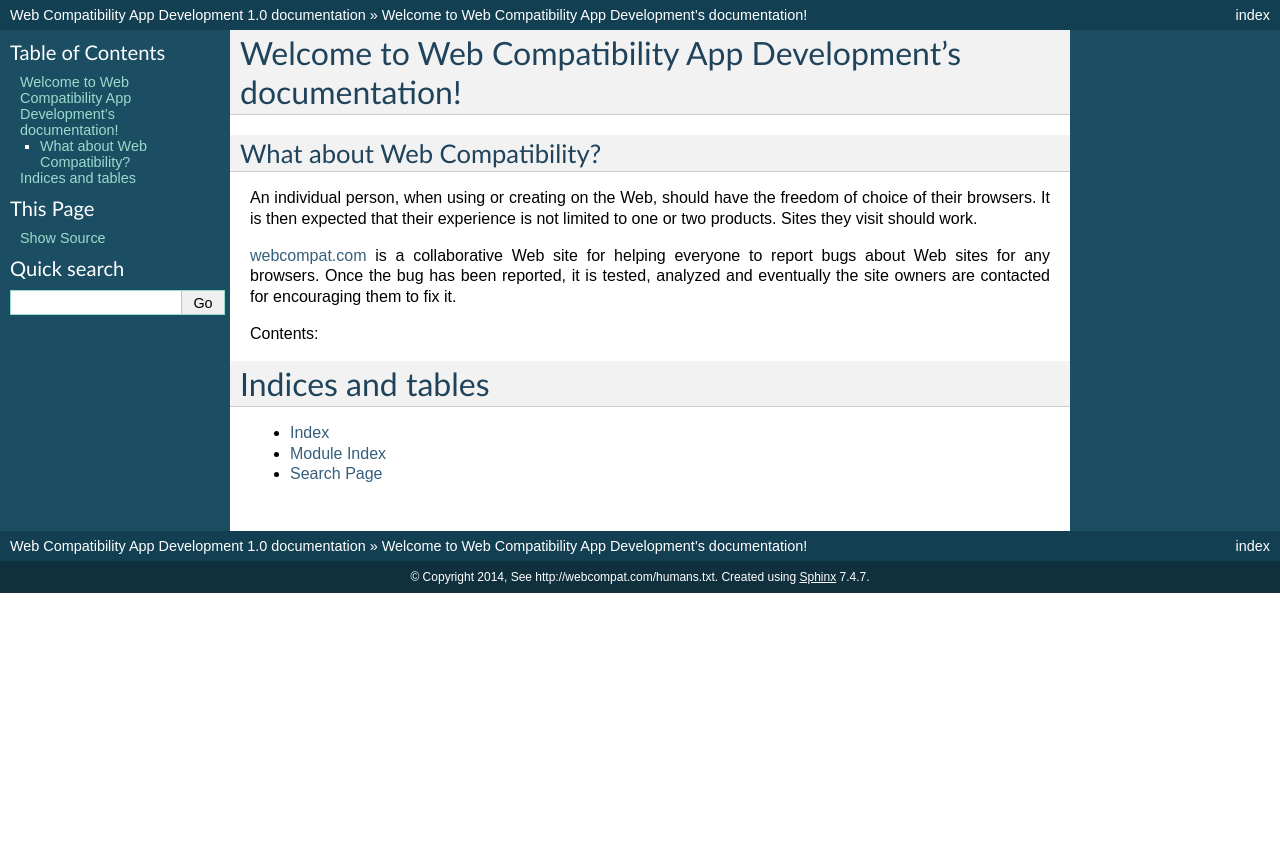
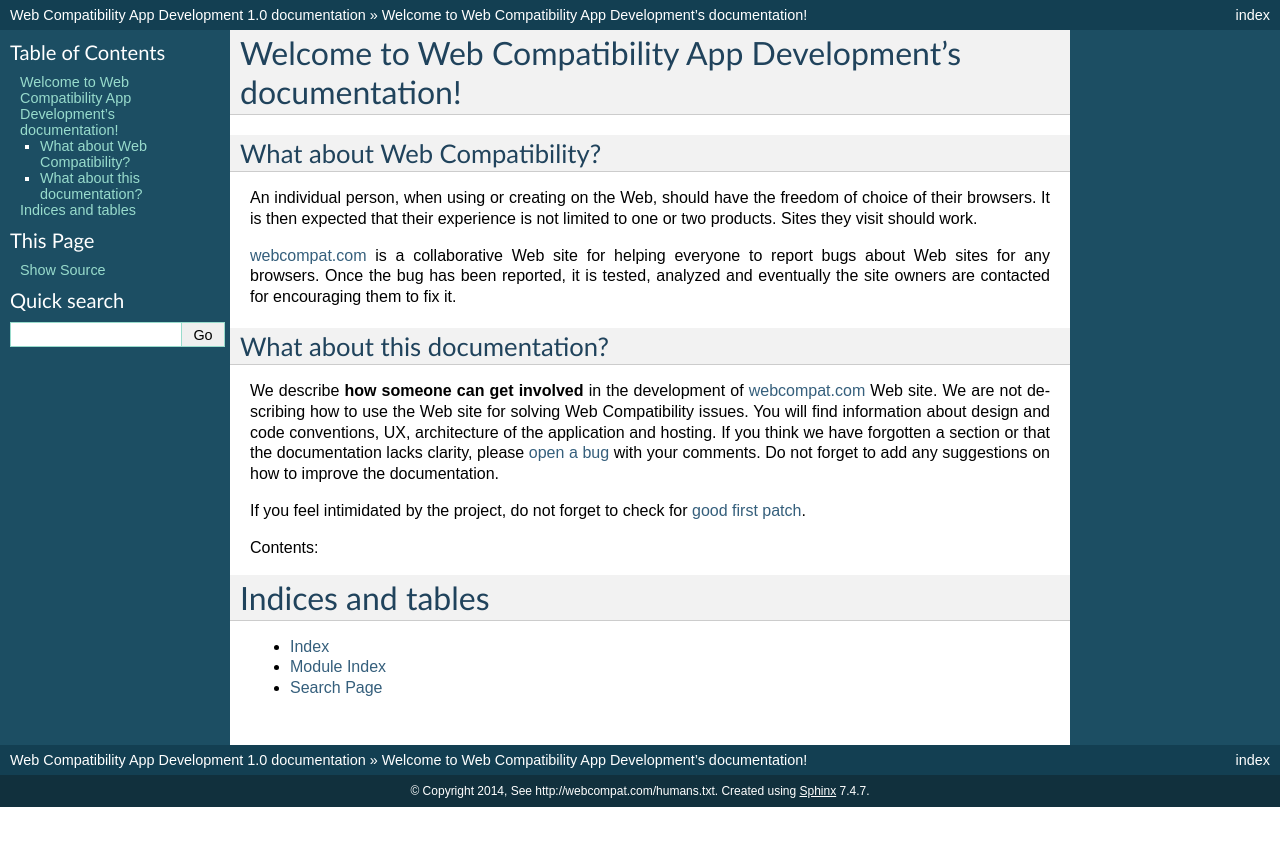
Before and after one commit to webcompat/webcompat.com, a Sphinx documentation site: the page built from docs/source/index.rst, in a window 1280 px wide. Shown: the top 846 px of the page. Built offline with Sphinx 7.4.7, drawn with Linux system fonts in a browser that asks for light colours.

Commit message:
what is this documentation about?

```diff
--- a/docs/source/index.rst
+++ b/docs/source/index.rst
@@ -13,6 +13,12 @@
 
 `webcompat.com <http://webcompat.com/>`_ is a collaborative Web site for helping everyone to report bugs about Web sites for any browsers. Once the bug has been reported, it is tested, analyzed and eventually the site owners are contacted for encouraging them to fix it.
 
+What about this documentation?
+------------------------------
+
+We describe **how someone can get involved** in the development of `webcompat.com <http://webcompat.com/>`_ Web site. We are not describing how to use the Web site for solving Web Compatibility issues. You will find information about design and code conventions, UX, architecture of the application and hosting. If you think we have forgotten a section or that the documentation lacks clarity, please `open a bug <https://github.com/webcompat/webcompat.com/issues/>`_ with your comments. Do not forget to add any suggestions on how to improve the documentation.
+
+If you feel intimidated by the project, do not forget to check for `good first patch <https://github.com/webcompat/webcompat.com/issues?q=is%3Aopen+is%3Aissue+label%3Agood-first-patch>`_.
 
 Contents:
 
```
